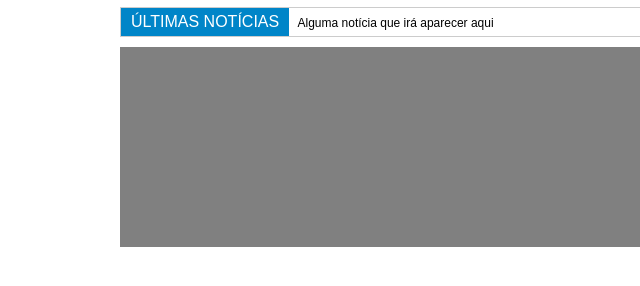
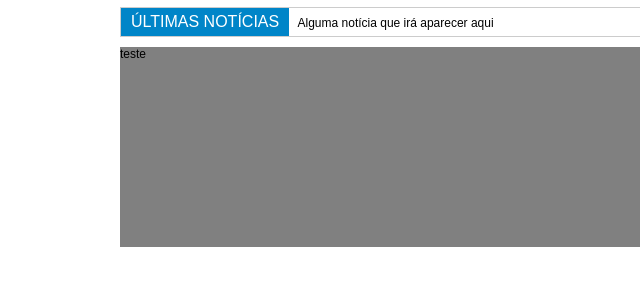
Before and after one commit to RicardoOliveira1397/Portal, a plain HTML site: page index.html in a window 1280 px wide. Shown: the part 168-454 px from the top of the page, 0-640 px from the left. Drawn offline with Linux system fonts and the light colour scheme; a script that the page names is missing.

Commit message:
Utilizando Ubuntu

```diff
--- a/index.html
+++ b/index.html
@@ -86,7 +86,7 @@
 		</div>
 		<div class="container">
 			<div class="containerint">
-				<div class="leftside"></div>
+				<div class="leftside">teste</div>
 				<div class="rightside"></div>
 			</div>
 		</div>
```
